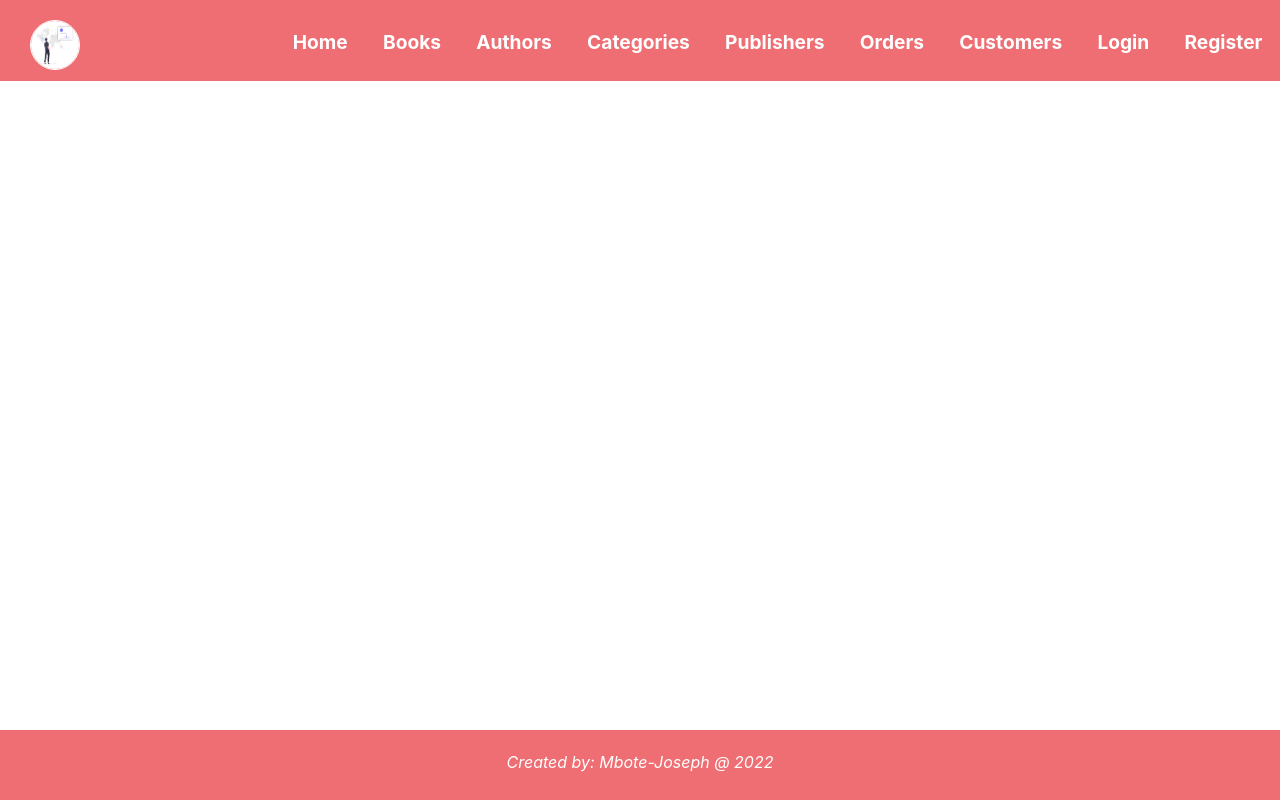
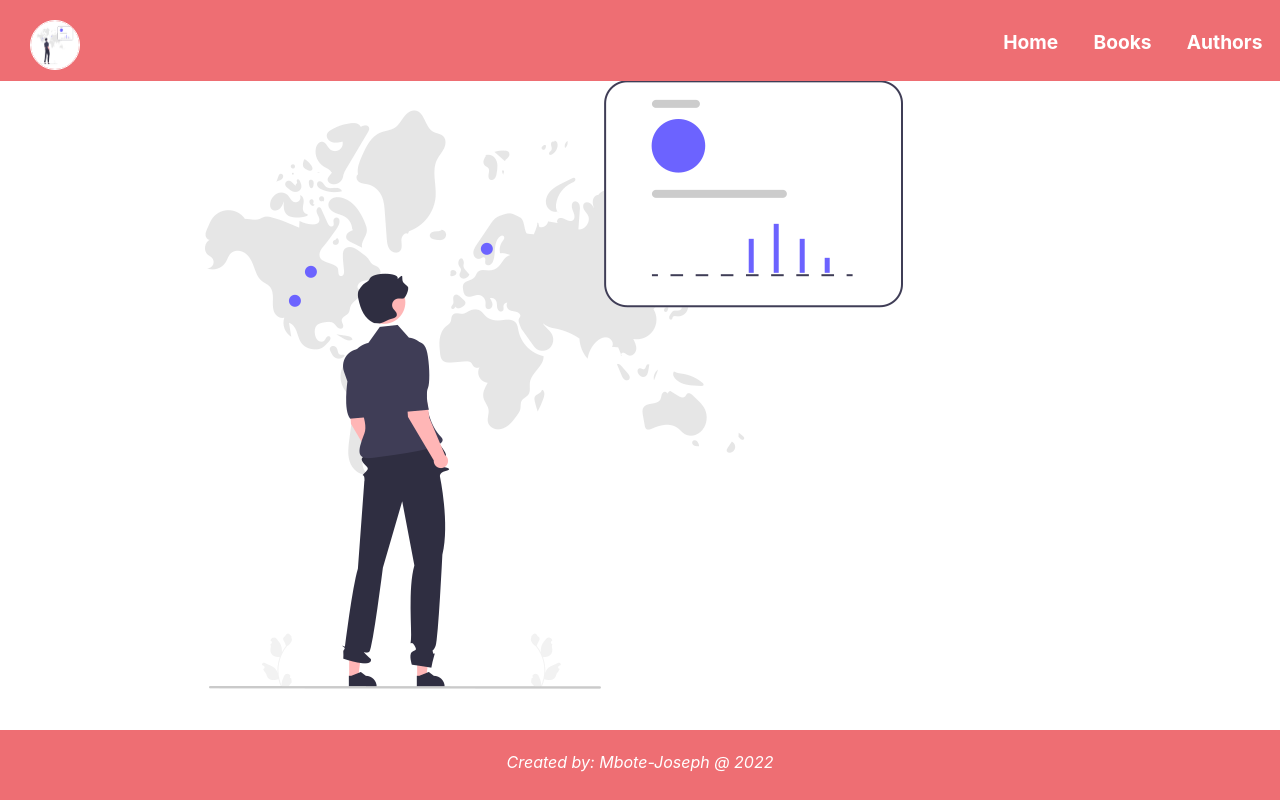
Before and after one commit to Mbote-Joseph/Angular-Django-Front-End, an Angular app: page /home in a window 1280 px wide. Built offline with nearby package versions, Linux system fonts and the light colour scheme.

Commit message:
Angular Application with Django Backend

```diff
--- a/src/app/components/header/header.component.html
+++ b/src/app/components/header/header.component.html
@@ -12,11 +12,11 @@
     <li><a routerLink="/">Home</a></li>
     <li><a routerLink="/books">Books</a></li>
     <li><a routerLink="/authors">Authors</a></li>
-    <li><a routerLink="/categories">Categories</a></li>
+    <!-- <li><a routerLink="/categories">Categories</a></li>
     <li><a routerLink="/publishers">Publishers</a></li>
     <li><a routerLink="/orders">Orders</a></li>
     <li><a routerLink="/customers">Customers</a></li>
     <li><a routerLink="/login">Login</a></li>
-    <li><a routerLink="/register">Register</a></li>
+    <li><a routerLink="/register">Register</a></li> -->
   </ul>
 </nav>
--- a/src/app/components/home/home.component.html
+++ b/src/app/components/home/home.component.html
@@ -1,4 +1,5 @@
 <div class="container">
   <!-- <img src="../../../src/assets/images/logo.png" alt="logo" /> -->
-  <h1>Home</h1>
+  <img src="../../../assets/images/logo.png" alt="" />
+  <h3>Your Book Store</h3>
 </div>
```
